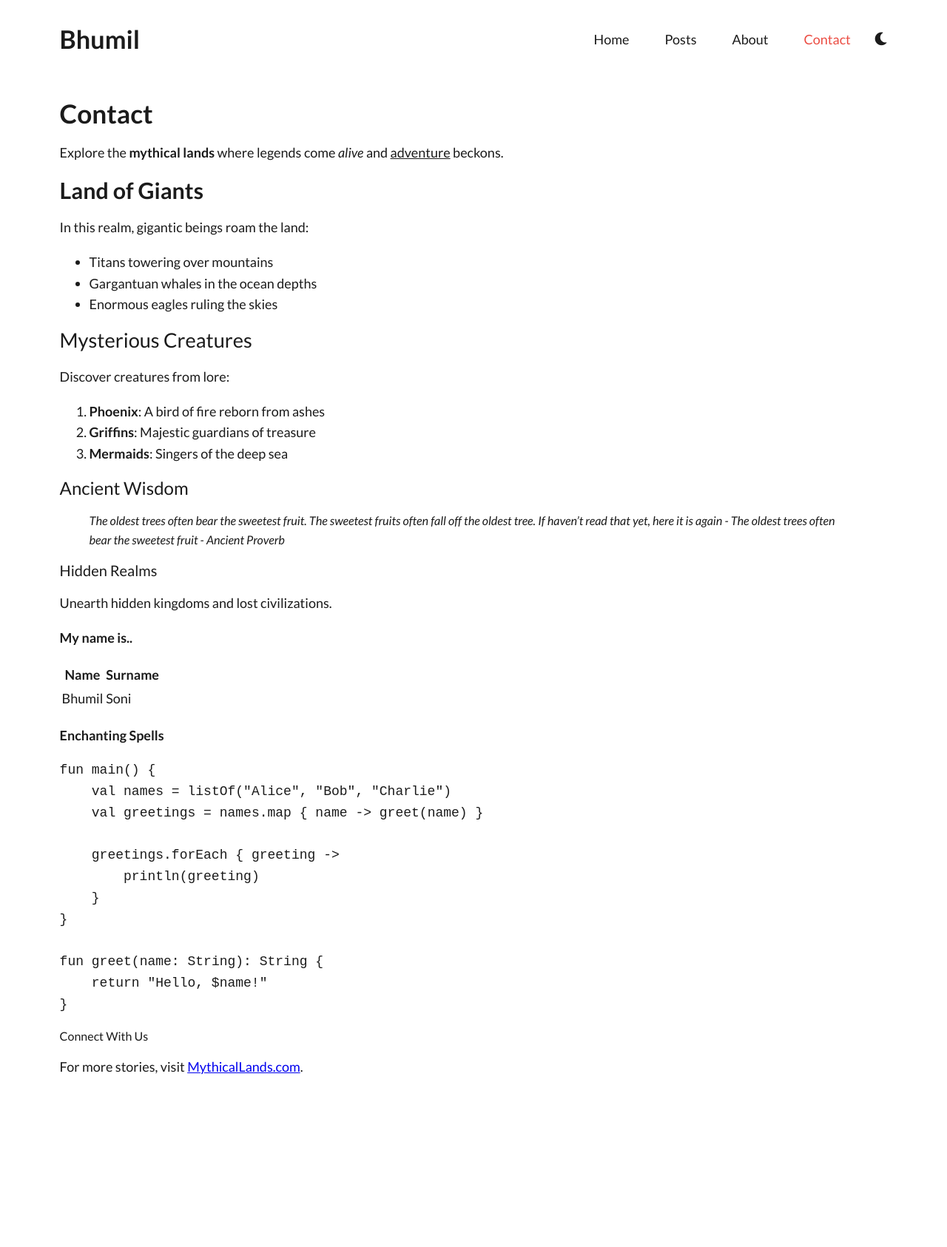
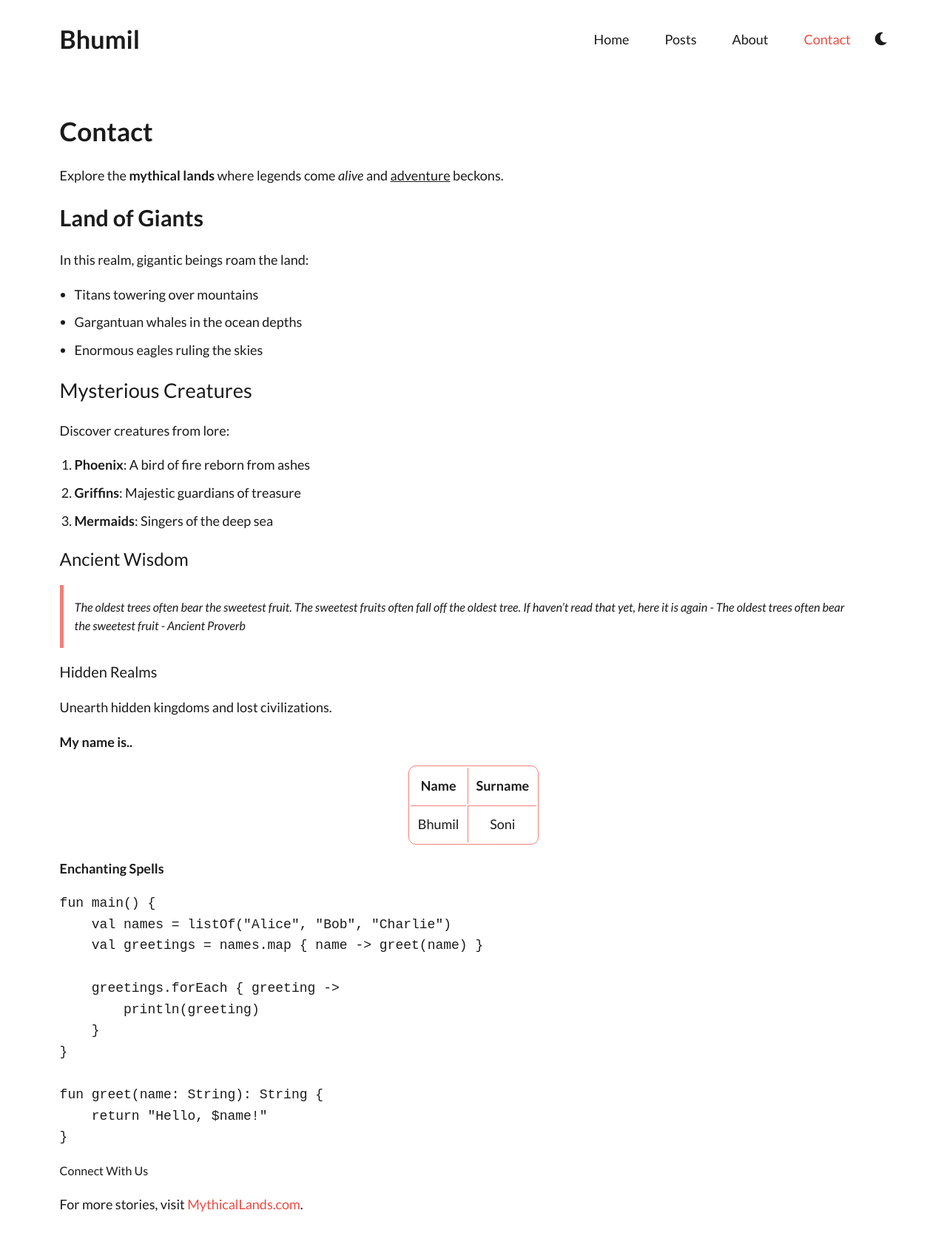
Before and after one commit to thebhumilsoni/thebhumilsoni.github.io, a Jekyll site: the page built from contact.md, in a window 1280 px wide. Shown: the whole page at 74% size. Built offline with Jekyll 4.4.1, drawn with Linux system fonts in a browser that asks for light colours; before the commit the page ends 1500 px from its top, so only the background shows below that.

Commit message:
Update some basic elements styling

```diff
--- a/_sass/_base.scss
+++ b/_sass/_base.scss
@@ -2,18 +2,9 @@
 @import "responsive";
 
 body {
-    margin: 0;
-    font-family: system-ui, -apple-system, BlinkMacSystemFont, 'Segoe UI', Roboto, Oxygen, Ubuntu, Cantarell, 'Open Sans', 'Helvetica Neue', sans-serif;
     background: $color-light-background;
     color: $color-light-text;
-    font-size: 16px;
-    line-height: 1.5;
-}
-
-h1, h2, h3, h4, h5, h6 {
     margin: 0;
-    padding: 0;
-    line-height: 1.2;
 }
 
 .content-wrapper {
@@ -36,3 +27,58 @@ h1, h2, h3, h4, h5, h6 {
         padding: max(1.5rem, 2vw);
     }
 }
+
+h1, h2, h3, h4, h5, h6 {
+    margin-top: 0.5em;
+    margin-bottom: 0.5em;
+    padding: 0;
+}
+
+ul, ol {
+    padding-left: 20px;
+}
+
+li {
+    margin-bottom: 0.5em;
+}
+
+a {
+    color: $color-primary;
+    text-decoration: none;
+
+    &:hover {
+        text-decoration: underline;
+    }
+}
+
+table {
+    border-collapse: separate;
+    border: solid $color-primary-light 1px;
+    border-radius: 10px;
+    width: auto;
+    margin: 0 auto; // Center table
+
+    th, td {
+        border-left: solid $color-primary-light 1px;
+        border-top: solid $color-primary-light 1px;
+        padding: 10px;
+        text-align: center;
+    }
+
+    th {
+        border-top: none;
+    }
+
+    td:first-child, th:first-child {
+        border-left: none;
+    }
+}
+
+blockquote {
+    padding-left: 15px;
+    margin-left: 0;
+    border-left: 5px solid $color-primary-light;
+    display: block;
+    position: relative;
+    overflow: hidden;
+}
```
